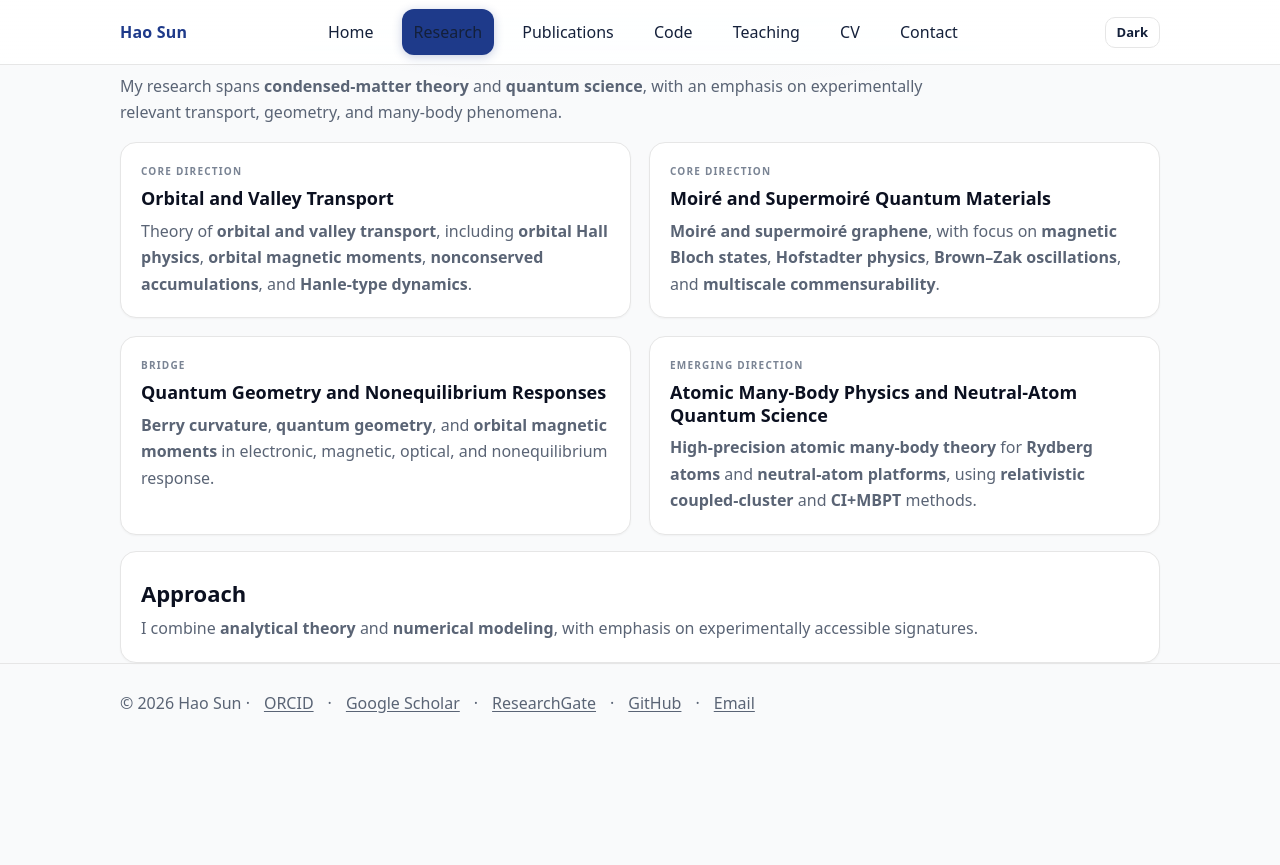
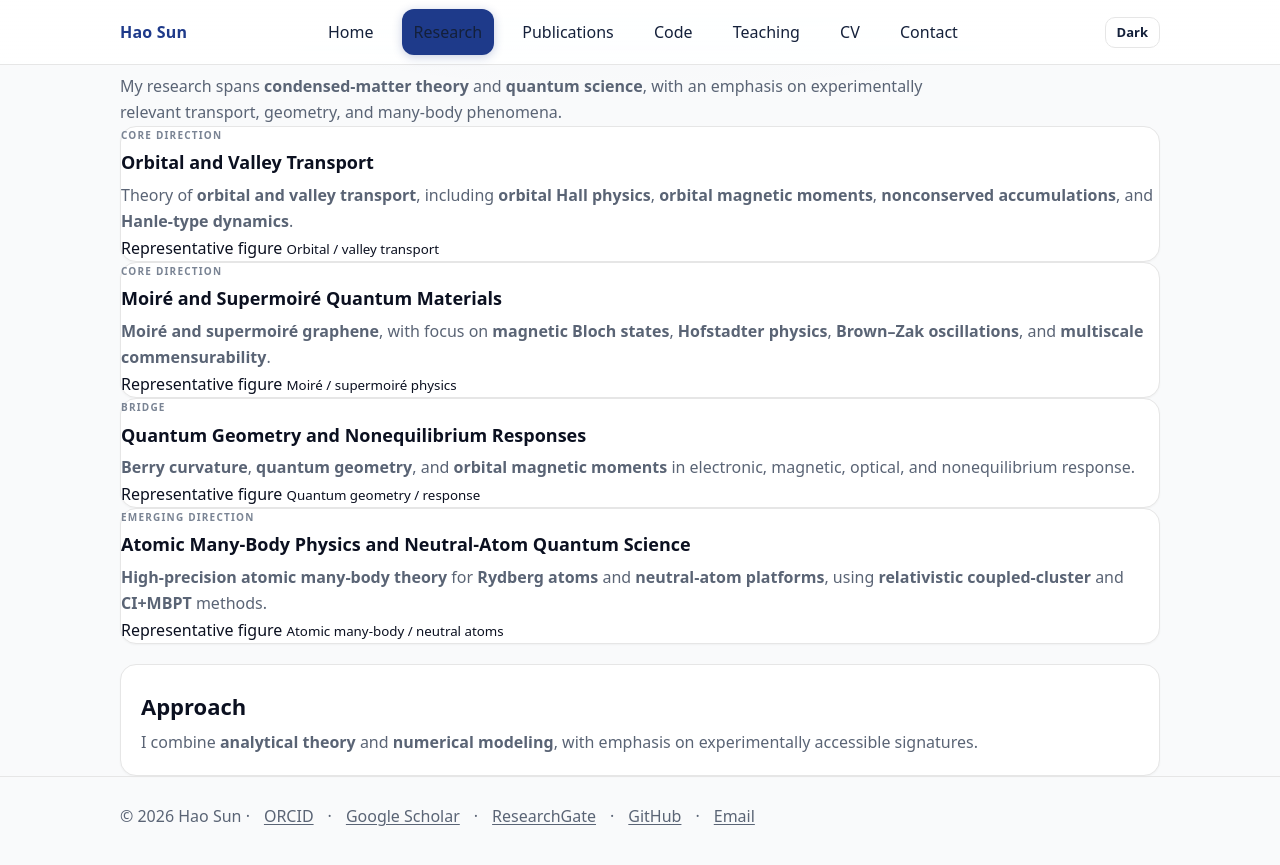
Before and after one commit to sunohao/sunohao.github.io, a Jekyll site: the page built from research/index.md, in a window 1280 px wide. Shown: the top 865 px of the page. Built offline with Jekyll 4.4.1, drawn with Linux system fonts in a browser that asks for light colours.

Commit message:
Reserve figure slots for each research direction

```diff
--- a/research/index.md
+++ b/research/index.md
@@ -7,43 +7,67 @@ permalink: /research.html
 My research spans <strong>condensed-matter theory</strong> and <strong>quantum science</strong>, with an emphasis on experimentally relevant transport, geometry, and many-body phenomena.
 </p>
 
-<div class="grid cols-2" style="margin-top:16px">
+<div class="research-directions">
 
-  <div class="card pad">
-    <div class="research-kicker">CORE DIRECTION</div>
-    <h3>Orbital and Valley Transport</h3>
-    <p class="muted">
-      Theory of <strong>orbital and valley transport</strong>, including <strong>orbital Hall physics</strong>, <strong>orbital magnetic moments</strong>, <strong>nonconserved accumulations</strong>, and <strong>Hanle-type dynamics</strong>.
-    </p>
-  </div>
+  <article class="card research-feature">
+    <div class="research-feature-text">
+      <div class="research-kicker">CORE DIRECTION</div>
+      <h3>Orbital and Valley Transport</h3>
+      <p class="muted">
+        Theory of <strong>orbital and valley transport</strong>, including <strong>orbital Hall physics</strong>, <strong>orbital magnetic moments</strong>, <strong>nonconserved accumulations</strong>, and <strong>Hanle-type dynamics</strong>.
+      </p>
+    </div>
+    <div class="research-figure-placeholder">
+      <span>Representative figure</span>
+      <small>Orbital / valley transport</small>
+    </div>
+  </article>
 
-  <div class="card pad">
-    <div class="research-kicker">CORE DIRECTION</div>
-    <h3>Moiré and Supermoiré Quantum Materials</h3>
-    <p class="muted">
-      <strong>Moiré and supermoiré graphene</strong>, with focus on <strong>magnetic Bloch states</strong>, <strong>Hofstadter physics</strong>, <strong>Brown–Zak oscillations</strong>, and <strong>multiscale commensurability</strong>.
-    </p>
-  </div>
+  <article class="card research-feature">
+    <div class="research-feature-text">
+      <div class="research-kicker">CORE DIRECTION</div>
+      <h3>Moiré and Supermoiré Quantum Materials</h3>
+      <p class="muted">
+        <strong>Moiré and supermoiré graphene</strong>, with focus on <strong>magnetic Bloch states</strong>, <strong>Hofstadter physics</strong>, <strong>Brown–Zak oscillations</strong>, and <strong>multiscale commensurability</strong>.
+      </p>
+    </div>
+    <div class="research-figure-placeholder">
+      <span>Representative figure</span>
+      <small>Moiré / supermoiré physics</small>
+    </div>
+  </article>
 
-  <div class="card pad">
-    <div class="research-kicker">BRIDGE</div>
-    <h3>Quantum Geometry and Nonequilibrium Responses</h3>
-    <p class="muted">
-      <strong>Berry curvature</strong>, <strong>quantum geometry</strong>, and <strong>orbital magnetic moments</strong> in electronic, magnetic, optical, and nonequilibrium response.
-    </p>
-  </div>
+  <article class="card research-feature">
+    <div class="research-feature-text">
+      <div class="research-kicker">BRIDGE</div>
+      <h3>Quantum Geometry and Nonequilibrium Responses</h3>
+      <p class="muted">
+        <strong>Berry curvature</strong>, <strong>quantum geometry</strong>, and <strong>orbital magnetic moments</strong> in electronic, magnetic, optical, and nonequilibrium response.
+      </p>
+    </div>
+    <div class="research-figure-placeholder">
+      <span>Representative figure</span>
+      <small>Quantum geometry / response</small>
+    </div>
+  </article>
 
-  <div class="card pad">
-    <div class="research-kicker">EMERGING DIRECTION</div>
-    <h3>Atomic Many-Body Physics and Neutral-Atom Quantum Science</h3>
-    <p class="muted">
-      <strong>High-precision atomic many-body theory</strong> for <strong>Rydberg atoms</strong> and <strong>neutral-atom platforms</strong>, using <strong>relativistic coupled-cluster</strong> and <strong>CI+MBPT</strong> methods.
-    </p>
-  </div>
+  <article class="card research-feature">
+    <div class="research-feature-text">
+      <div class="research-kicker">EMERGING DIRECTION</div>
+      <h3>Atomic Many-Body Physics and Neutral-Atom Quantum Science</h3>
+      <p class="muted">
+        <strong>High-precision atomic many-body theory</strong> for <strong>Rydberg atoms</strong> and <strong>neutral-atom platforms</strong>, using <strong>relativistic coupled-cluster</strong> and <strong>CI+MBPT</strong> methods.
+      </p>
+    </div>
+    <div class="research-figure-placeholder">
+      <span>Representative figure</span>
+      <small>Atomic many-body / neutral atoms</small>
+    </div>
+  </article>
 
 </div>
 
-<div class="card pad" style="margin-top:16px">
+<div class="card pad" style="margin-top:20px">
   <h2>Approach</h2>
   <p class="muted">
     I combine <strong>analytical theory</strong> and <strong>numerical modeling</strong>, with emphasis on experimentally accessible signatures.
```
